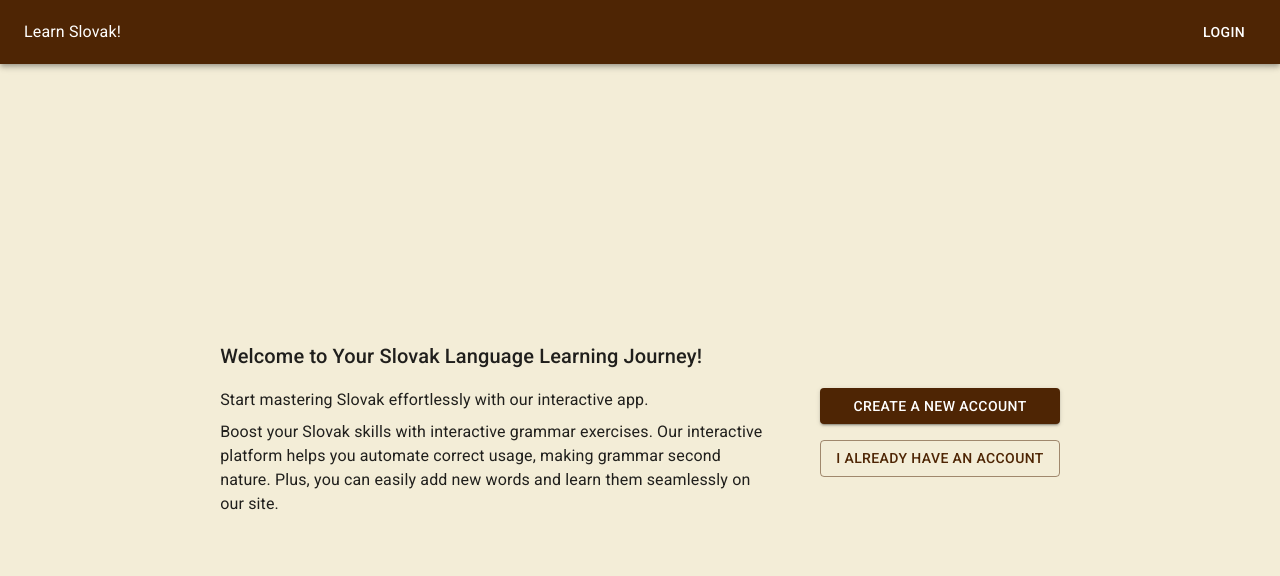
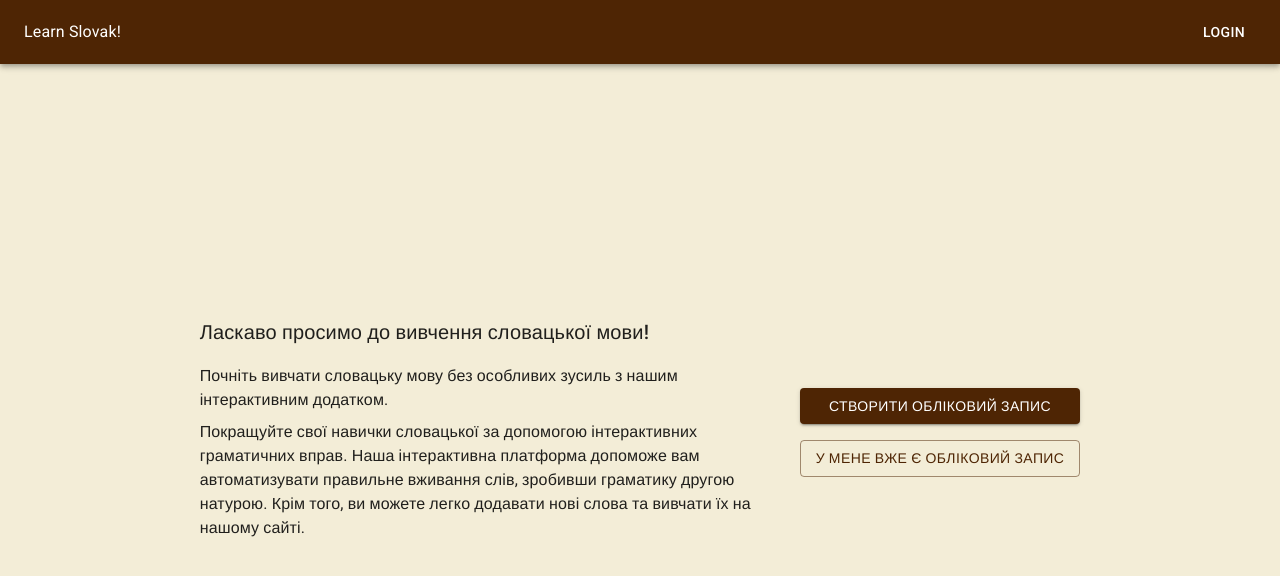
Before and after one commit to olex-bel/learn-slovak, a React (Vite) app: page /learn-slovak/start in a window 1280 px wide. Shown: the top 576 px of the page. Built offline with nearby package versions, Linux system fonts and the light colour scheme; no server answers; a web font is replaced by a local one.

Commit message:
Added "add word" feature. FIxed text onf the start page.

```diff
--- a/src/features/words/AddWordDialog.tsx
+++ b/src/features/words/AddWordDialog.tsx
@@ -1,4 +1,5 @@
 
+import { useState } from "react";
 import TextField from "@mui/material/TextField";
 import Button from "@mui/material/Button";
 import Dialog from "@mui/material/Dialog";
@@ -6,6 +7,8 @@ import DialogActions from "@mui/material/DialogActions";
 import DialogContent from "@mui/material/DialogContent";
 import DialogContentText from "@mui/material/DialogContentText";
 import DialogTitle from "@mui/material/DialogTitle";
+import CircularProgress  from "@mui/material/CircularProgress";
+import { addWord } from "../../services/api";
 
 type AddWordDialog = {
     open: boolean;
@@ -13,10 +16,22 @@ type AddWordDialog = {
 };
 
 export default function AddWordDialog({ open, onClose } : AddWordDialog) {
+    const [loading, setLoading] = useState(false);
 
-    const handleSubmit = (event: React.FormEvent<HTMLFormElement>) => {
+    const handleSubmit = async (event: React.FormEvent<HTMLFormElement>) => {
         event.preventDefault();
-        //const formData = new FormData(event.currentTarget);
+
+        const formData = new FormData(event.currentTarget);
+
+        setLoading(true);
+        await addWord({
+            word: formData.get("word") as string,
+            translation: formData.get("translation") as string,
+            example: formData.get("example") as string,
+            meaning: formData.get("meaning") as string,
+        });
+
+        setLoading(false);
         onClose();
     };
 
@@ -26,11 +41,27 @@ export default function AddWordDialog({ open, onClose } : AddWordDialog) {
             onClose={onClose}
             PaperProps={{
                 component: "form",
+                autoComplete: "off",
                 onSubmit: handleSubmit,
             }}
         >
             <DialogTitle>Додати слово до славника</DialogTitle>
-            <DialogContent>
+            <DialogContent
+                sx={{
+                    position: "relative",
+                }}
+            >
+                {
+                    loading && <CircularProgress size={24}
+                        sx={{
+                            position: "absolute",
+                            top: "50%",
+                            left: "50%",
+                            marginTop: "-12px",
+                            marginLeft: "-12px",
+                        }}
+                    />
+                }
                 <DialogContentText>
                     Щоб додати слово до словника, заповніть поля форми.
                 </DialogContentText>
@@ -40,8 +71,8 @@ export default function AddWordDialog({ open, onClose } : AddWordDialog) {
                 <TextField name="meaning" label="Значення слова" required variant="standard" />
             </DialogContent>
             <DialogActions>
-                <Button type="submit" variant="contained" size="large">Додати</Button>
-                <Button variant="contained" size="large" onClick={onClose}>Скасувати</Button>
+                <Button disabled={loading} type="submit" variant="contained" size="large">Додати</Button>
+                <Button disabled={loading} variant="contained" size="large" onClick={onClose}>Скасувати</Button>
             </DialogActions>
         </Dialog>
     );
--- a/src/pages/GetStarted.tsx
+++ b/src/pages/GetStarted.tsx
@@ -28,18 +28,18 @@ export default function GetStarted() {
                     }}
                 >
                     <Stack sx={{ flexBasis: "50%" }}>
-                        <Typography mb={2} variant="h6" sx={{ textAlign: { xs: "center", md: "start"}}}>Welcome to Your Slovak Language Learning Journey!</Typography>
-                        <Typography mb={1}>Start mastering Slovak effortlessly with our interactive app.</Typography>
+                        <Typography mb={2} variant="h6" sx={{ textAlign: { xs: "center", md: "start"}}}>Ласкаво просимо до вивчення словацької мови!</Typography>
+                        <Typography mb={1}>Почніть вивчати словацьку мову без особливих зусиль з нашим інтерактивним додатком.</Typography>
                         <Typography mb={1}>
-                            Boost your Slovak skills with interactive grammar exercises.
-                            Our interactive platform helps you automate correct usage, making grammar second nature.
-                            Plus, you can easily add new words and learn them seamlessly on our site.
+                            Покращуйте свої навички словацької за допомогою інтерактивних граматичних вправ.
+                            Наша інтерактивна платформа допоможе вам автоматизувати правильне вживання слів, зробивши граматику другою натурою.
+                            Крім того, ви можете легко додавати нові слова та вивчати їх на нашому сайті.
                         </Typography>
                     </Stack>
 
                     <Stack gap={2} sx={{ alignSelf: "center" }}>
-                        <Button component={RouterLink} to="/register" variant="contained">Create a new account</Button>
-                        <Button component={RouterLink} to="/login" variant="outlined">I already have an account</Button>
+                        <Button component={RouterLink} to="/register" variant="contained">Створити обліковий запис</Button>
+                        <Button component={RouterLink} to="/login" variant="outlined">У мене вже є обліковий запис</Button>
                     </Stack>
                 </Box>
             </Box>
--- a/src/services/api.ts
+++ b/src/services/api.ts
@@ -69,3 +69,11 @@ export async function getWords() {
 
     return data as Word[];
 }
+
+export async function addWord({word, translation, example, meaning} : Word) {
+    const { error } = await supabase
+        .from("words")
+        .insert({ word, translation, example, meaning });
+
+    return error;
+}
```
